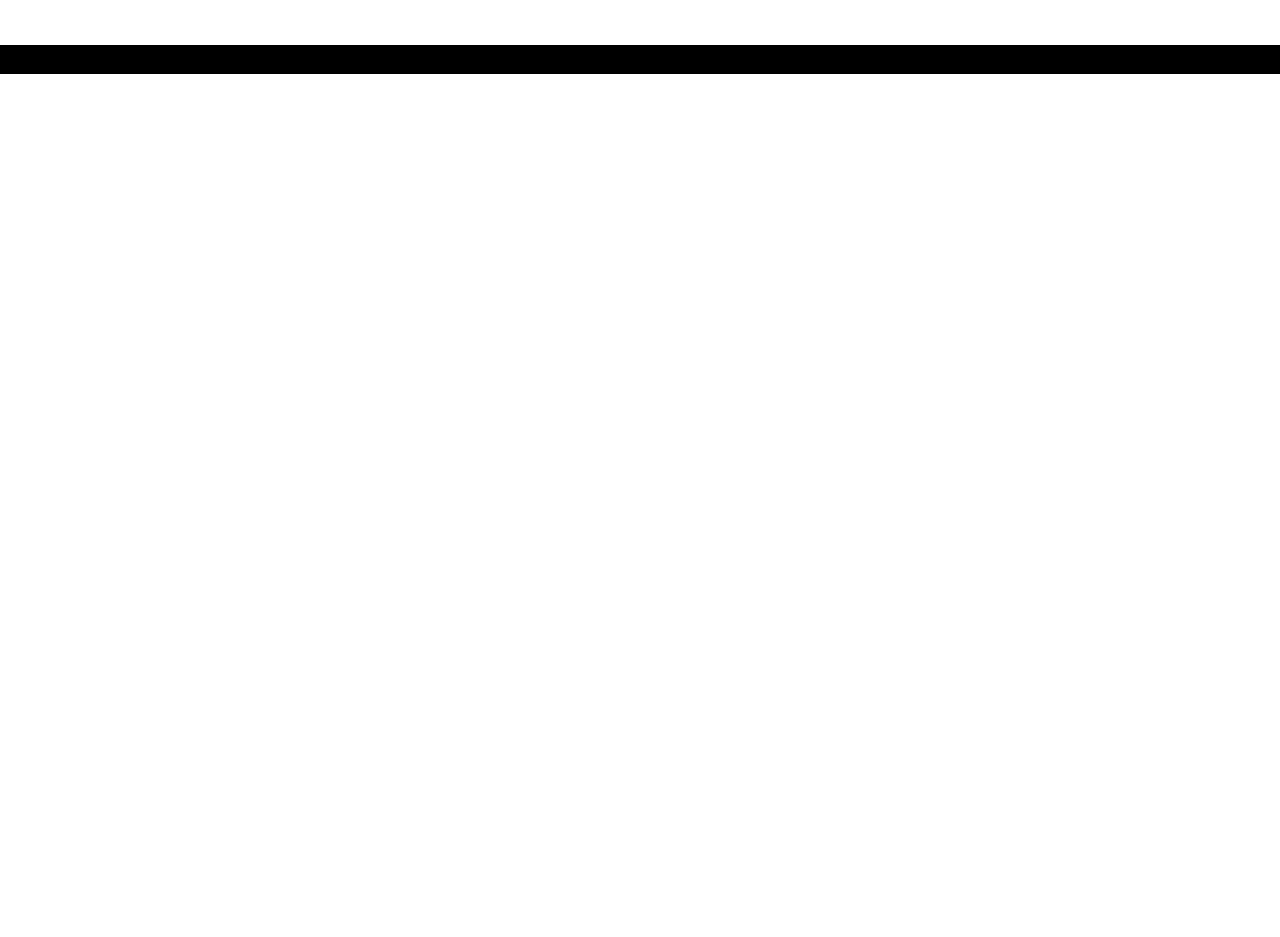
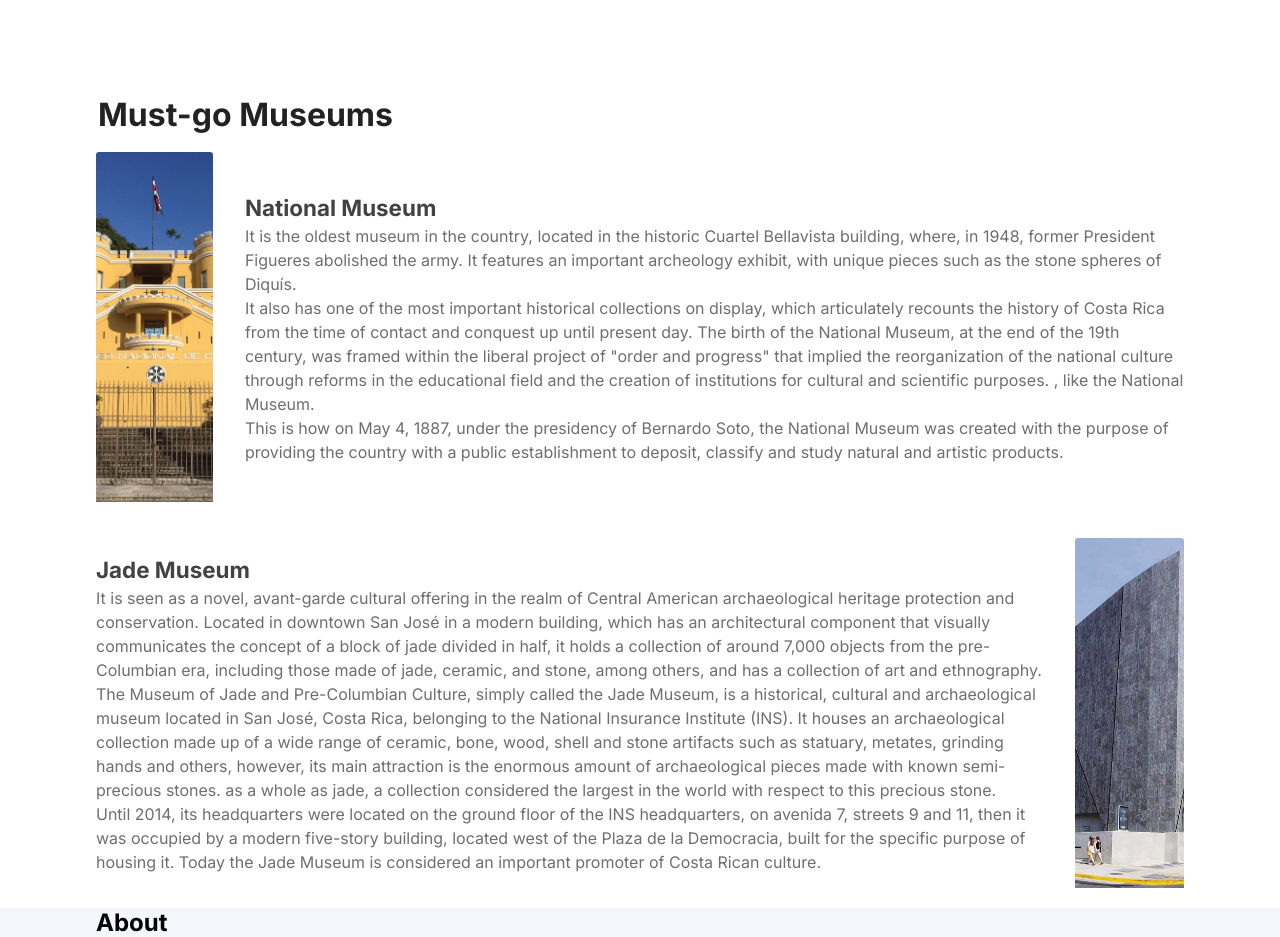
Before and after one commit to devPablo/brainstation-project-1, a website built with webpack: page src/index.html in a window 1280 px wide. Shown: the part 1792-2729 px from the top of the page. Before the commit the page ends 1866 px from the top, so only its background shows below. Built offline with nearby package versions, Linux system fonts and the light colour scheme.

Commit message:
Add museums section

```diff
--- a/src/index.html
+++ b/src/index.html
@@ -128,8 +128,8 @@
         <section id="link-travel" class="view--white">
           <div class="list-wrapper">
             <ul class="card-list">
-              <div class="list-wrapper__title-wrapper">
-                <h2 class="list-wrapper__title">Travel anywhere</h2>
+              <div class="section-title">
+                <h2 class="section-title__title">Travel anywhere</h2>
               </div>
               <li
                 class="card"
@@ -198,8 +198,87 @@
             </ul>
           </div>
         </section>
-        <section class="view--black">
-          <h2>Something</h2>
+        <section class="view-wrapper view--white">
+          <div class="section-title">
+            <h2 class="section-title__title">Must-go Museums</h2>
+          </div>
+          <article class="museum">
+            <div class="museum__content-wrapper">
+              <div class="museum__img-wrapper">
+                <img
+                  src="./img/cr-national-museum.JPG"
+                  alt="Photo of the front part of the National Museum in San José"
+                  class="museum__img"
+                />
+              </div>
+            </div>
+            <div class="museum__content-wrapper">
+              <h3 class="museum__title">National Museum</h3>
+              <p class="museum__description">
+                It is the oldest museum in the country, located in the historic
+                Cuartel Bellavista building, where, in 1948, former President
+                Figueres abolished the army. It features an important archeology
+                exhibit, with unique pieces such as the stone spheres of
+                Diquís.<br />
+                It also has one of the most important historical collections on
+                display, which articulately recounts the history of Costa Rica
+                from the time of contact and conquest up until present day. The
+                birth of the National Museum, at the end of the 19th century,
+                was framed within the liberal project of "order and progress"
+                that implied the reorganization of the national culture through
+                reforms in the educational field and the creation of
+                institutions for cultural and scientific purposes. , like the
+                National Museum. <br />
+                This is how on May 4, 1887, under the presidency of Bernardo
+                Soto, the National Museum was created with the purpose of
+                providing the country with a public establishment to deposit,
+                classify and study natural and artistic products.
+              </p>
+            </div>
+          </article>
+          <article class="museum">
+            <div class="museum__content-wrapper">
+              <h3 class="museum__title">Jade Museum</h3>
+              <p class="museum__description">
+                It is seen as a novel, avant-garde cultural offering in the
+                realm of Central American archaeological heritage protection and
+                conservation. Located in downtown San José in a modern building,
+                which has an architectural component that visually communicates
+                the concept of a block of jade divided in half, it holds a
+                collection of around 7,000 objects from the pre-Columbian era,
+                including those made of jade, ceramic, and stone, among others,
+                and has a collection of art and ethnography. <br />
+                The Museum of Jade and Pre-Columbian Culture, simply called the
+                Jade Museum, is a historical, cultural and archaeological museum
+                located in San José, Costa Rica, belonging to the National
+                Insurance Institute (INS). It houses an archaeological
+                collection made up of a wide range of ceramic, bone, wood, shell
+                and stone artifacts such as statuary, metates, grinding hands
+                and others, however, its main attraction is the enormous amount
+                of archaeological pieces made with known semi-precious stones.
+                as a whole as jade, a collection considered the largest in the
+                world with respect to this precious stone. <br />
+                Until 2014, its headquarters were located on the ground floor of
+                the INS headquarters, on avenida 7, streets 9 and 11, then it
+                was occupied by a modern five-story building, located west of
+                the Plaza de la Democracia, built for the specific purpose of
+                housing it. Today the Jade Museum is considered an important
+                promoter of Costa Rican culture.
+              </p>
+            </div>
+            <div class="museum__content-wrapper">
+              <div class="museum__img-wrapper">
+                <img
+                  src="./img/cr-jade-museum.jpg"
+                  alt="Sideview of the Jade Museum in San José"
+                  class="museum__img"
+                />
+              </div>
+            </div>
+          </article>
+        </section>
+        <section class="view-wrapper view--gray">
+          <h2>About</h2>
         </section>
       </div>
     </main>
--- a/src/styles/components/_card.scss
+++ b/src/styles/components/_card.scss
@@ -17,22 +17,6 @@
   display: flex;
   flex-direction: column;
   align-items: center;
-
-  &__title-wrapper {
-    width: 100%;
-  }
-
-  &__title {
-    border: 2.5px solid transparent;
-    margin-top: 3rem;
-    color: #222;
-    font-size: 1.8rem;
-    text-align: left;
-
-    @include media.query('>=sm') {
-      font-size: 2rem;
-    }
-  }
 }
 
 .card {
--- /dev/null
+++ b/src/styles/components/_museum.scss
@@ -0,0 +1,90 @@
+@use './../abstracts/breakpoints' as media;
+
+.museum {
+  display: flex;
+  flex-direction: column;
+  margin: 1rem 0;
+
+  &__content-wrapper {
+    display: flex;
+    flex-direction: column;
+
+    @include media.query('>=sm') {
+      margin: 0 1rem;
+    }
+
+    @include media.query('>=md') {
+      margin: 0rem;
+    }
+
+    @include media.query('>=lg') {
+      &:first-child {
+        margin-right: 2rem;
+      }
+    }
+  }
+
+  &__img-wrapper {
+    overflow: hidden;
+    height: 200px;
+    border-radius: 3px;
+
+    @include media.query('>=sm') {
+      width: 100%;
+    }
+
+    @include media.query('>=lg') {
+      height: 100%;
+    }
+  }
+
+  &__img {
+    object-fit: cover;
+    max-width: 100%;
+    min-height: 100%;
+    height: 100%;
+    width: 100%;
+
+    @include media.query('>=sm') {
+      width: 100%;
+    }
+
+    @include media.query('>=md') {
+      width: auto;
+      height: 350px;
+    }
+
+    @include media.query('>=lg') {
+      width: 150%;
+    }
+  }
+
+  &__title {
+    margin-top: 0.8rem;
+    color: #424242;
+    font-size: 1.2rem;
+    font-family: $primary-font;
+
+    @include media.query('>=xsm') {
+      font-size: 1.4rem;
+    }
+  }
+
+  &__description {
+    color: #6e6e6e;
+    font-size: 0.8rem;
+    line-height: 150%;
+    text-align: left;
+    margin: 0.2rem 0 0.8rem 0;
+
+    @include media.query('>=xsm') {
+      font-size: 1rem;
+    }
+  }
+
+  @include media.query('>=lg') {
+    flex-direction: row;
+    align-items: center;
+    height: auto;
+  }
+}
--- /dev/null
+++ b/src/styles/components/_title.scss
@@ -0,0 +1,18 @@
+@use './../abstracts/breakpoints' as media;
+
+.section-title {
+  width: 100%;
+
+  &__title {
+    border: 2.5px solid transparent;
+    margin-top: 3rem;
+    color: #222;
+    font-size: 1.6rem;
+    text-align: left;
+
+    @include media.query('>=sm') {
+      font-size: 2rem;
+    }
+
+  }
+}
--- a/src/styles/components/_view.scss
+++ b/src/styles/components/_view.scss
@@ -1,3 +1,24 @@
+@use './../abstracts/breakpoints' as media;
+
+.view-wrapper {
+  display: flex;
+  flex-direction: column;
+  justify-content: center;
+  padding: 0 1rem;
+
+  @include media.query('>=sm') {
+    padding: 0 4rem;
+  }
+
+  @include media.query('>=md') {
+    padding: 0 6rem;
+  }
+
+  @include media.query('>=lg') {
+    padding: 0 6rem;
+  }
+}
+
 .view {
   height: 100vh;
   display: flex;
--- a/src/styles/main.scss
+++ b/src/styles/main.scss
@@ -8,7 +8,9 @@
 // COMPONENTS
 @import './components/headings';
 @import './components/preloader';
+@import './components/title';
 @import './components/view';
 @import './components/card';
 @import './components/nav';
 @import './components/intro';
+@import './components/museum';
```
Also changed, not shown: src/img/cr-jade-museum.jpg (added), src/img/cr-national-museum.JPG (added).
